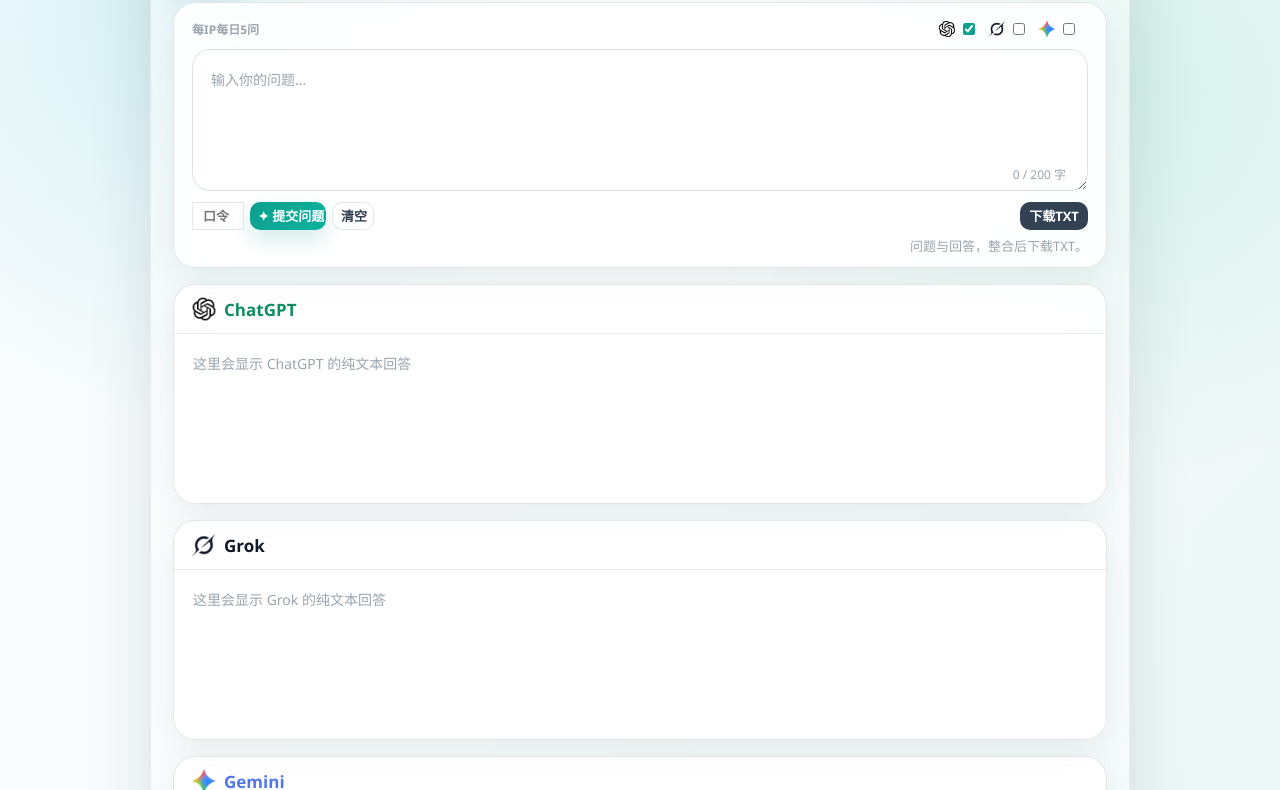
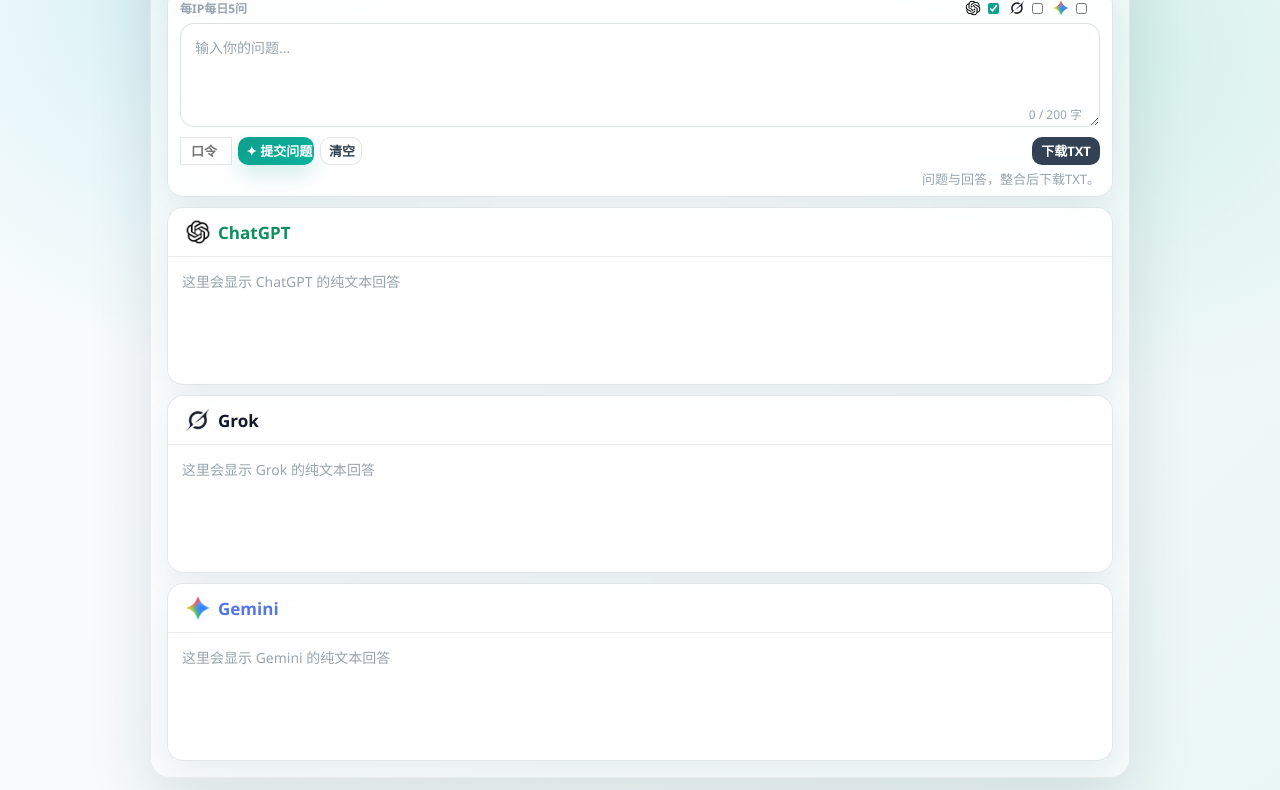
Before and after one commit to tsukukiku/3LLM, a plain HTML site: page index.html in a window 1280 px wide. Shown: the part 124-914 px from the top of the page. Drawn offline with Linux system fonts and the light colour scheme.

Commit message:
Add files via upload

```diff
--- a/style.css
+++ b/style.css
@@ -37,14 +37,14 @@ body {
   margin: 13px auto;
   overflow: hidden;
   border: 1px solid rgba(65, 95, 105, 0.1);
-  border-radius: 26px;
+  border-radius: 20px;
   background: rgba(255, 255, 255, 0.54);
   box-shadow: var(--shadow);
   backdrop-filter: blur(22px);
 }
 
 .app {
-  padding: 26px 22px 22px;
+  padding: 18px 16px 16px;
 }
 
 .hero {
@@ -52,7 +52,7 @@ body {
   grid-template-columns: auto 1fr auto;
   gap: 14px;
   align-items: center;
-  margin-bottom: 18px;
+  margin-bottom: 12px;
 }
 
 .site-logo {
@@ -102,13 +102,13 @@ h1 {
 
 .stack {
   display: grid;
-  gap: 16px;
+  gap: 10px;
 }
 
 .card {
   overflow: hidden;
   border: 1px solid var(--line);
-  border-radius: 22px;
+  border-radius: 16px;
   background: var(--card);
   box-shadow: var(--shadow-soft);
   backdrop-filter: blur(20px);
@@ -120,12 +120,12 @@ h1 {
 }
 
 .question-card {
-  padding: 12px 18px;
+  padding: 8px 12px;
 }
 
 .section-head,
 .model-head {
-  min-height: 28px;
+  min-height: 22px;
   display: flex;
   align-items: center;
   justify-content: space-between;
@@ -133,7 +133,7 @@ h1 {
 }
 
 .section-head {
-  margin-bottom: 6px;
+  margin-bottom: 4px;
 }
 
 .section-title,
@@ -147,7 +147,7 @@ h1 {
 }
 
 .section-title {
-  font-size: 17px;
+  font-size: 12px;
 }
 
 .section-title em {
@@ -161,13 +161,13 @@ h1 {
 .model-picks {
   display: flex;
   align-items: center;
-  gap: 9px;
+  gap: 6px;
   margin-left: auto;
   flex: 0 0 auto;
 }
 
 .model-picks label {
-  height: 25px;
+  height: 22px;
   display: flex;
   align-items: center;
   gap: 2px;
@@ -182,14 +182,14 @@ h1 {
 }
 
 .model-picks img {
-  width: 20px;
-  height: 20px;
+  width: 18px;
+  height: 18px;
   object-fit: contain;
 }
 
 .model-picks input {
-  width: 12px;
-  height: 12px;
+  width: 11px;
+  height: 11px;
   accent-color: var(--teal);
 }
 
@@ -218,12 +218,12 @@ h1 {
 
 textarea {
   width: 100%;
-  min-height: 142px;
+  min-height: 104px;
   resize: vertical;
   border: 1px solid rgba(51, 86, 96, 0.16);
-  border-radius: 18px;
+  border-radius: 14px;
   outline: none;
-  padding: 18px;
+  padding: 12px 14px;
   background: rgba(255, 255, 255, 0.86);
   color: var(--text);
   font: 14px/1.72 var(--font);
@@ -242,8 +242,8 @@ textarea:focus {
 
 .count {
   position: absolute;
-  right: 15px;
-  bottom: 11px;
+  right: 11px;
+  bottom: 7px;
   padding: 2px 7px;
   border-radius: 999px;
   background: rgba(255, 255, 255, 0.78);
@@ -256,7 +256,7 @@ textarea:focus {
   align-items: center;
   justify-content: space-between;
   gap: 10px;
-  margin-top: 6px;
+  margin-top: 5px;
   flex-wrap: nowrap;
 }
 
@@ -325,14 +325,14 @@ button:disabled {
 }
 
 .helper {
-  margin-top: 6px;
+  margin-top: 4px;
   color: var(--muted-2);
   font-size: 13px;
   text-align: right;
 }
 
 .response-card {
-  min-height: 220px;
+  min-height: 178px;
 }
 
 .model-head {
@@ -357,10 +357,10 @@ button:disabled {
 .gemini-card .model-title h2 { color: #5277e8; }
 
 .answer {
-  min-height: 160px;
+  min-height: 118px;
   max-height: 360px;
   overflow: auto;
-  padding: 17px 19px;
+  padding: 12px 14px;
   background: rgba(255, 255, 255, 0.62);
   white-space: pre-wrap;
   color: #253242;
@@ -400,7 +400,7 @@ button:disabled {
   }
 
   .app {
-    padding: 16px;
+    padding: 10px;
   }
 
   .hero {
@@ -417,7 +417,7 @@ button:disabled {
   }
 
   .question-card {
-    padding: 10px 12px;
+    padding: 8px 9px;
   }
 
   .actions {
```
